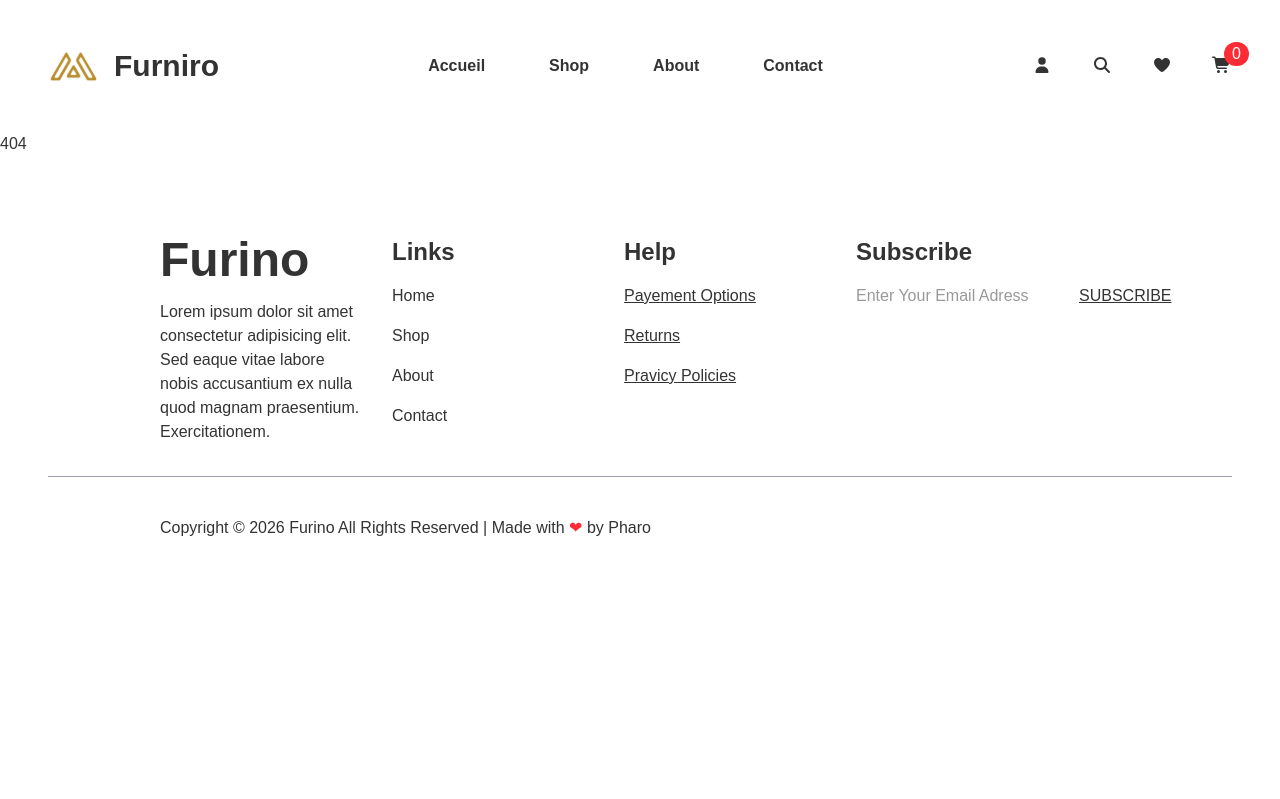
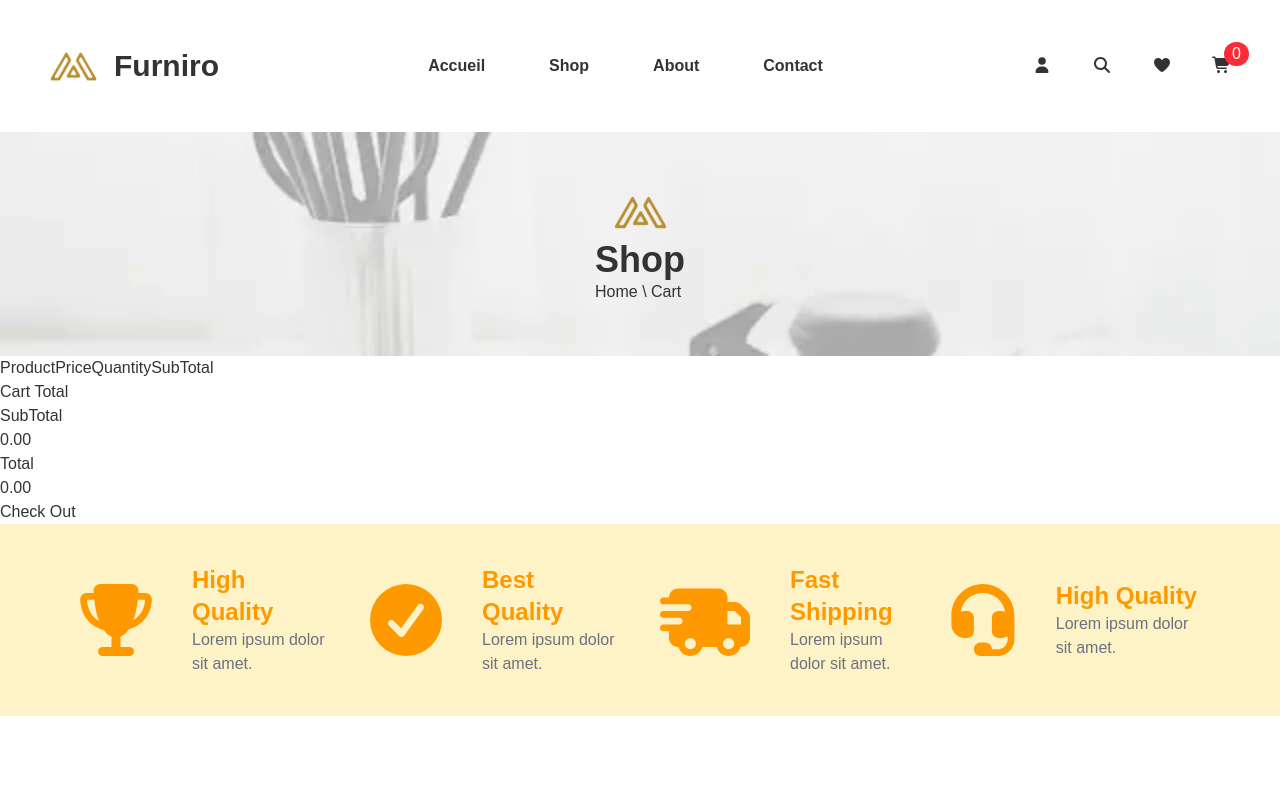
Before and after one commit to pharouqy/Furniro, a React (Vite) app: page /cart in a window 1280 px wide. Shown: the top 799 px of the page. Built offline with nearby package versions, Linux system fonts and the light colour scheme.

Commit message:
Add page Cart

```diff
--- /dev/null
+++ b/src/components/BannerBis.jsx
@@ -0,0 +1,24 @@
+import { Link } from "react-router-dom";
+import logo from "/public/logo.svg";
+
+function BannerBis({ title, shopBanner }) {
+  return (
+    <div
+      className={`flex flex-col justify-center items-center bg-cover bg-center w-full h-28`}
+      style={{ backgroundImage: `url(${shopBanner})` }}
+    >
+      <div>
+        <img src={logo} alt="logo" className="w-7 h-7" />
+      </div>
+      <div>
+        <h1 className="text-center text-4xl font-bold">Shop</h1>
+
+        <p>
+          <Link to="/">Home</Link> \ {title}
+        </p>
+      </div>
+    </div>
+  );
+}
+
+export default BannerBis;
--- a/src/components/OffCart.jsx
+++ b/src/components/OffCart.jsx
@@ -1,3 +1,4 @@
+import { Link } from "react-router-dom";
 import { useContext } from "react";
 import Context from "../hooks/Context";
 
@@ -92,13 +93,15 @@ function OffCart({ panier, isOpen, setIsOpen }) {
             </div>
 
             <div className="flex gap-2">
-              <button className="border-1 px-4 rounded-4xl hover:bg-gray-100">
+              <Link to="/cart" onClick={() => setIsOpen(false)}>
+              <button className="border px-4 rounded-4xl hover:bg-gray-100">
                 Cart
               </button>
-              <button className="border-1 px-4 rounded-4xl hover:bg-gray-100">
+              </Link>
+              <button className="border px-4 rounded-4xl hover:bg-gray-100">
                 Checkout
               </button>
-              <button className="border-1 px-4 rounded-4xl hover:bg-gray-100">
+              <button className="border px-4 rounded-4xl hover:bg-gray-100">
                 Comparaison
               </button>
             </div>
--- /dev/null
+++ b/src/pages/Cart.jsx
@@ -0,0 +1,69 @@
+import BannerBis from "../components/BannerBis";
+import Infos from "../components/Infos";
+
+import shopBanner from "/public/shop_banner.webp";
+
+import { useContext } from "react";
+import Context from "../hooks/Context";
+
+function Cart() {
+  const { setPanier, panier } = useContext(Context);
+
+  return (
+    <div className="cart">
+      <BannerBis title={"Cart"} shopBanner={shopBanner} />
+      <div>
+        <div>
+          <table>
+            <tbody>
+              <tr>
+                <td>Product</td>
+                <td>Price</td>
+                <td>Quantity</td>
+                <td>SubTotal</td>
+              </tr>
+              <tr>
+                {panier.map((item) => (
+                  <td>
+                    <img
+                      src={item.picture}
+                      alt={item.title}
+                      className="w-16 h-16 object-cover rounded"
+                    />
+                    <p>{item.title}</p>
+                    <p>{item.price}</p>
+                    <p>{item.quantity}</p>
+                    <p>{item.price * item.quantity}</p>
+                  </td>
+                ))}
+              </tr>
+            </tbody>
+          </table>
+        </div>
+        <div>
+          <h2>Cart Total</h2>
+          <div>
+            <p>SubTotal</p>{" "}
+            <span>
+              {panier
+                .reduce((acc, item) => acc + item.price * item.quantity, 0)
+                .toFixed(2)}
+            </span>
+          </div>
+          <div>
+            <p>Total</p>{" "}
+            <span>
+              {panier
+                .reduce((acc, item) => acc + item.price * item.quantity, 0)
+                .toFixed(2)}
+            </span>
+          </div>
+          <button>Check Out</button>
+        </div>
+      </div>
+      <Infos />
+    </div>
+  );
+}
+
+export default Cart;
--- a/src/router/Routes.jsx
+++ b/src/router/Routes.jsx
@@ -6,6 +6,7 @@ import About from "../pages/About";
 import Contact from "../pages/Contact";
 import NotFound from "../pages/NotFound";
 import SingleProduct from "../pages/SingleProduct";
+import Cart from "../pages/Cart";
 
 function RouteIndex() {
   return (
@@ -15,6 +16,7 @@ function RouteIndex() {
       <Route path="/about" element={<About />} />
       <Route path="/contact" element={<Contact />} />
       <Route path="/product/:id" element={<SingleProduct />} />
+      <Route path="/cart" element={<Cart />} />
       <Route path="*" element={<NotFound />} />
     </Routes>
   );
```
